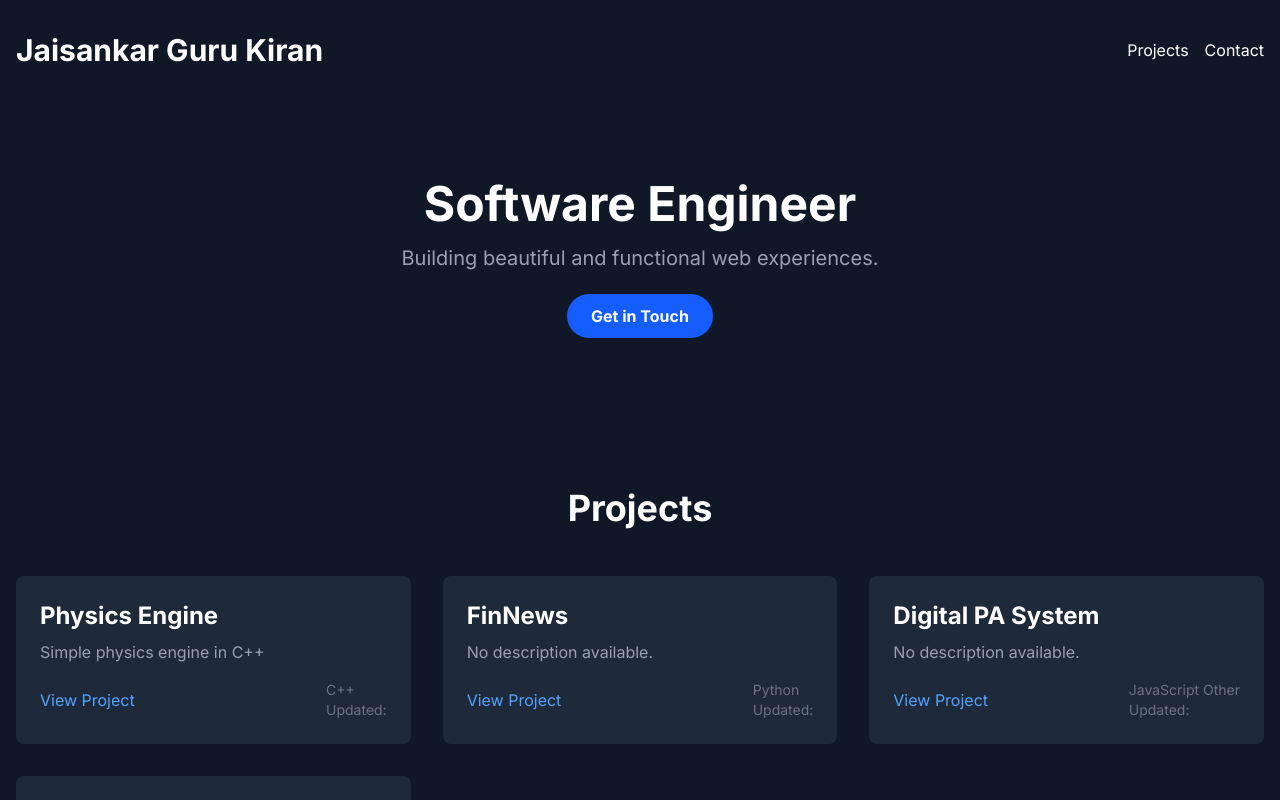
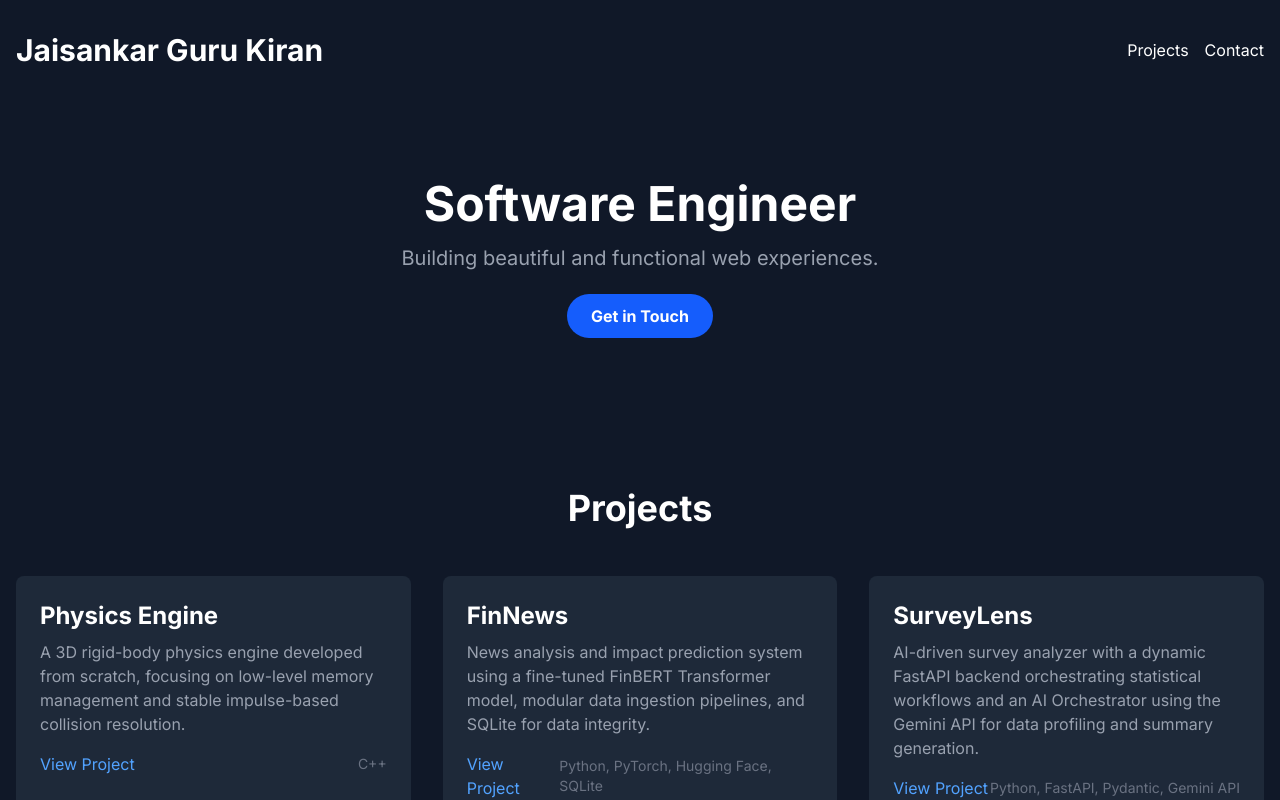
Before and after one commit to jgkiran2003/portfolio, a Next.js app: page / in a window 1280 px wide. Shown: the top 800 px of the page. Built offline with nearby package versions, Linux system fonts and the light colour scheme.

Commit message:
Edit project description

```diff
--- a/app/data/projects.json
+++ b/app/data/projects.json
@@ -1,15 +1,21 @@
 [
   {
     "name": "Physics Engine",
-    "description": "Simple physics engine in C++",
+    "description": "A 3D rigid-body physics engine developed from scratch, focusing on low-level memory management and stable impulse-based collision resolution.",
     "language": "C++",
     "html_url": "https://github.com/jgkiran2003/PhysicsEngine"
   },
   {
     "name": "FinNews",
-    "description": null,
-    "language": "Python",
+    "description": "News analysis and impact prediction system using a fine-tuned FinBERT Transformer model, modular data ingestion pipelines, and SQLite for data integrity.",
+    "language": "Python, PyTorch, Hugging Face, SQLite",
     "html_url": "https://github.com/jgkiran2003/FinNews"
+  },
+  {
+    "name": "SurveyLens",
+    "description": "AI-driven survey analyzer with a dynamic FastAPI backend orchestrating statistical workflows and an AI Orchestrator using the Gemini API for data profiling and summary generation.",
+    "language": "Python, FastAPI, Pydantic, Gemini API",
+    "html_url": "https://github.com/jgkiran2003/SurveyLens"
   },
   {
     "name": "Digital PA System",
--- a/app/page.tsx
+++ b/app/page.tsx
@@ -13,7 +13,6 @@ interface Project {
   description: string | null;
   html_url: string;
   language: string;
-  lastUpdated: string;
 }
 
 gsap.registerPlugin(ScrollTrigger);
@@ -27,7 +26,6 @@ const ProjectCard = ({ project }: { project: Project }) => (
         <a href={project.html_url} className="text-blue-400 hover:text-blue-500">View Project</a>
         <div className="text-sm text-gray-500">
           <p>{project.language}</p>
-          <p>Updated: {project.lastUpdated}</p>
         </div>
       </div>
     </div>
```
